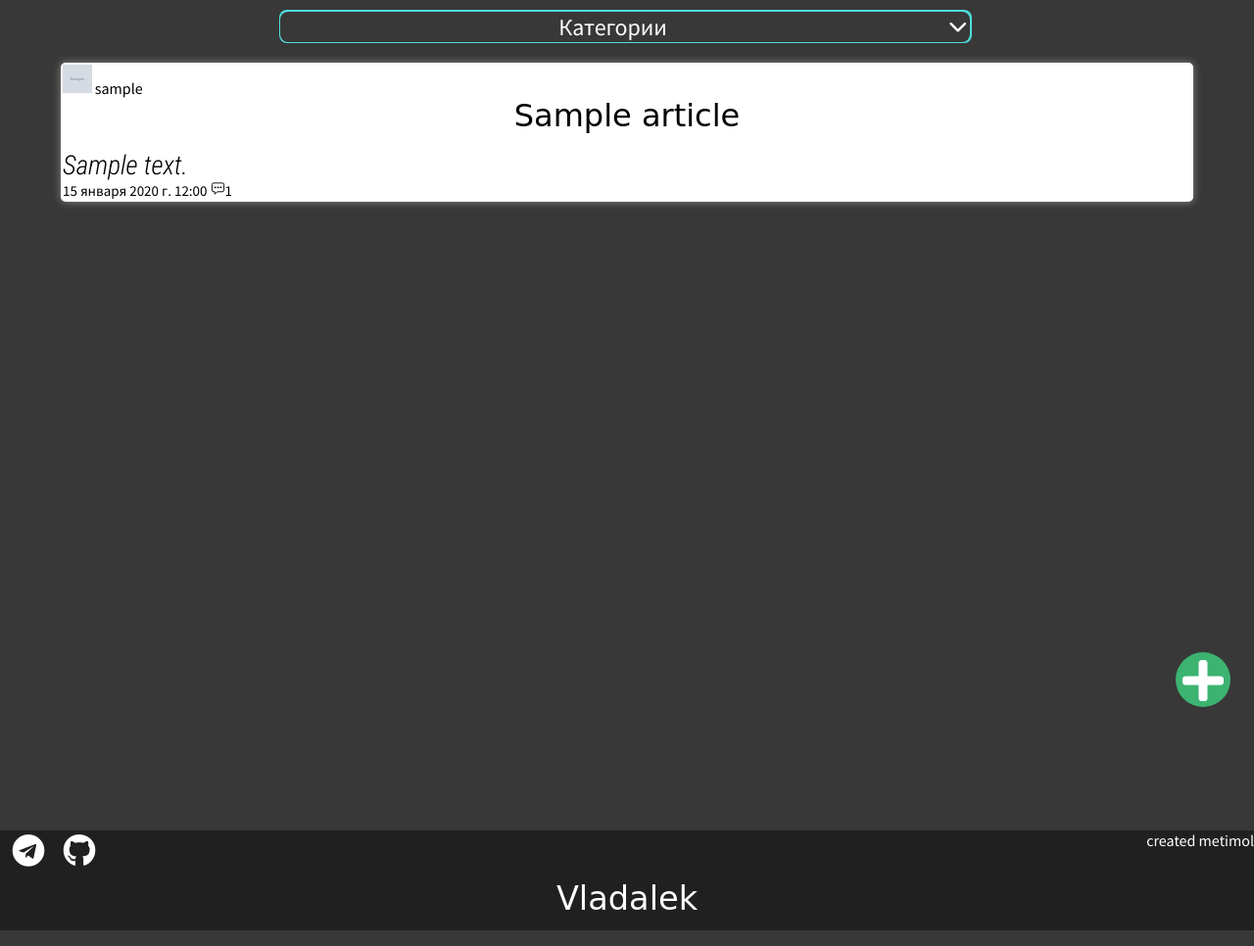
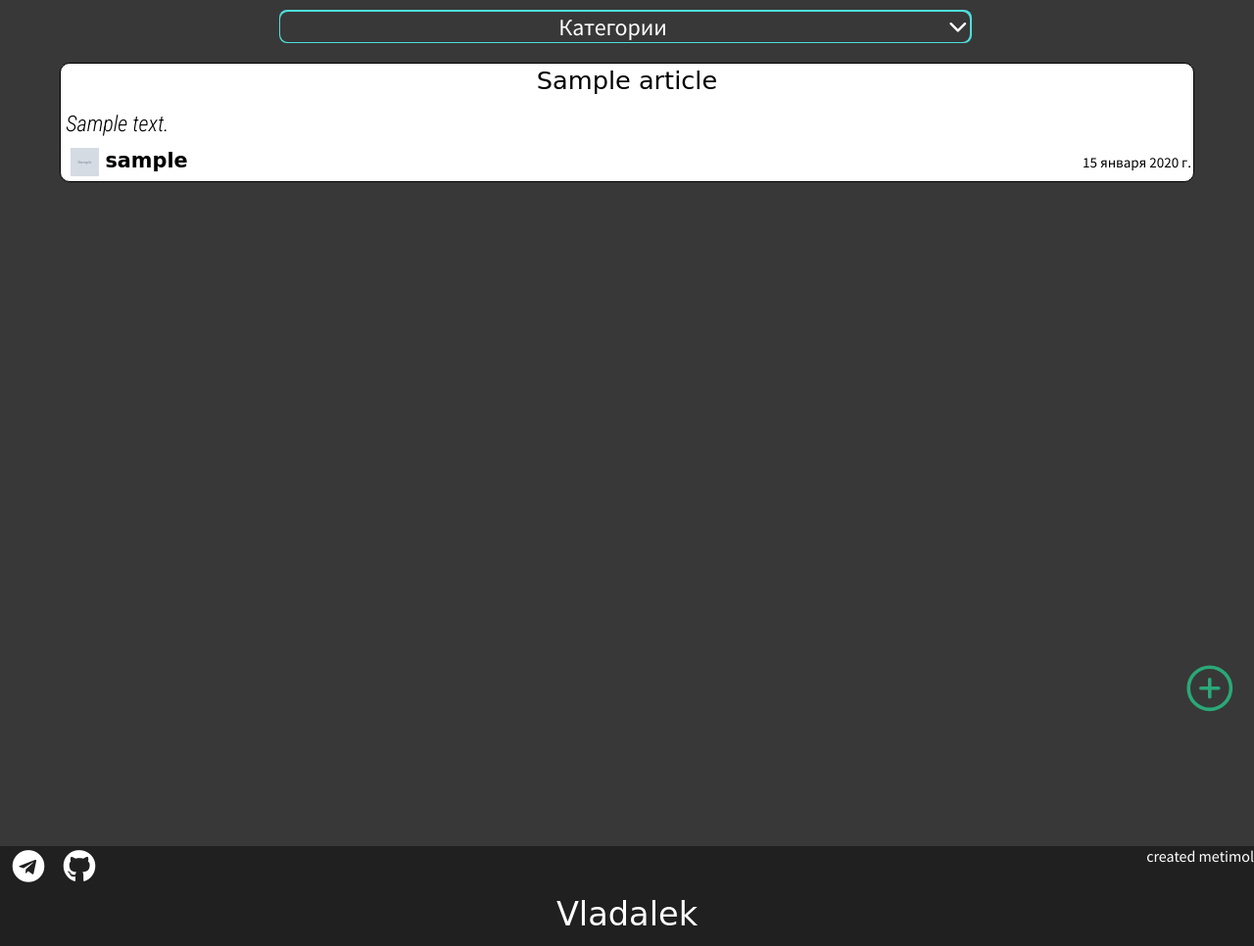
Before and after one commit to metimol/vladalek, a Django app: page /blog/ in a window 1280 px wide. Shown: the part 54-1020 px from the top of the page at 98% size. Run offline with Django 4.2, Linux system fonts and the light colour scheme; a user stored in the database is signed in; tables that the repository leaves empty hold one stand-in row (values such as "Sample post"); grey boxes marked "Sample" are stand-in pictures; some libraries are stand-ins or nearby versions; some web fonts are replaced.

Commit message:
улучшил блог

```diff
--- a/vladalek/apps/blog/models.py
+++ b/vladalek/apps/blog/models.py
@@ -16,7 +16,7 @@ class Articles(models.Model):
 	article_title = models.CharField(max_length=20, help_text='Введите название статьи', verbose_name='Название статьи')
 	article_text = HTMLField(help_text='Текст статьи', verbose_name='Текст статьи')
 	article_about = models.TextField(help_text='О чём статья', verbose_name='Описание статьи', null=True)
-	pub_date = models.DateTimeField(auto_now_add=True)
+	pub_date = models.DateField(auto_now_add=True)
 	fixed = models.BooleanField(default=False, verbose_name="Закрепить")
 	def __str__(self):
 		return self.article_title
--- a/vladalek/apps/blog/views.py
+++ b/vladalek/apps/blog/views.py
@@ -18,7 +18,7 @@ def index(request):
 	else:
 		articles_list = Articles.objects.order_by('-id')
 	if articles_list:
-		paginator = Paginator(articles_list, 1)
+		paginator = Paginator(articles_list, 2)
 		if not page_num:
 			page_num = 1
 		page = paginator.get_page(page_num)
--- a/vladalek/static/css/account/about.css
+++ b/vladalek/static/css/account/about.css
@@ -66,14 +66,14 @@
 	right: 0;
 }
 .title b#username {
-	font-family: 'Pacifico', cursive;
+	font-family: cursive;
 	font-size: 4rem;
 	margin-bottom: 30px;
 }
 .social_networks {
 	width: 70%;
 	height: 4rem;
-	font-family: 'Pacifico', cursive;
+	font-family: cursive;
 	font-size: 1.2rem;
 	margin-left: auto;
 	margin-right: auto;
--- a/vladalek/static/css/blog/index.css
+++ b/vladalek/static/css/blog/index.css
@@ -1,5 +1,5 @@
 .content {
-	padding-top: 2rem;
+	padding-top: 3rem;
 }
 .open_border {
 	height: auto;
@@ -55,29 +55,49 @@
 	width: 90%;
 	margin-left: auto;
 	margin-right: auto;
-	margin-top: 2rem;
+	margin-top: 1rem;
 	padding: 0.1rem;
 	background: white;
-	border-radius: 5px;
-	box-shadow: 0 0 0.5rem #888888;
-}
-.author img {
-	width: 1.85rem;
-	height: 1.85rem;
+	border: 1px solid black;
+	border-radius: 10px;
 }
 .title {
 	font-family: 'Londrina Solid', cursive;
-    font-size: 2rem;
+    font-size: 1.6rem;
     width: 100%;
     text-align: center;
 }
 .about{
 	font-family: 'Roboto Condensed', sans-serif;
-	font-size: 1.7rem;
+	font-size: 1.4rem;
 	margin-top: 1rem;
+	margin-left: 0.2rem;
 }
 .information {
+	width: 100%;
+	min-height: 2rem;
+	position: relative;
+	margin-top: 0.8rem;
+	text-align: right;
 	font-size: 15px;
+}
+.author {
+	position: absolute;
+	left: 0.5rem;
+	font-family: cursive;
+	font-size: 1.3rem;
+}
+.author b {
+	position: relative;
+	bottom: 0.6rem;
+}
+.author img {
+	width: 1.8rem;
+	height: 1.8rem;
+}
+.information span {
+	position: relative;
+	top: 0.3rem;
 }
 .pages {
 	max-width: 95%;
@@ -101,15 +121,12 @@
 }
 .add {
 	position: fixed;
-	bottom: 1.5rem;
-	right: 1.5rem;
+	height: 3.5rem;;
+	bottom: 1rem;
+	right: 1rem;
 	z-index: 10;
-	background: #3CB371;
-	color: white;
-	border-radius: 50%;
-	height: 3.5rem;
-	width: 3.5rem;
-	font-size: 3rem;
+	color: #2aa878;
+	font-size: 3.6rem;
 	text-align: center;
 	cursor: pointer;
 }
--- a/vladalek/templates/blog/create_article.html
+++ b/vladalek/templates/blog/create_article.html
@@ -28,6 +28,7 @@
 				<i class="fas fa-caret-right"></i>
 			</div>
 			<div class="categories">
+				<b>Выберите категорию</b>:
 				{% for i in categories_list %}
 				<input name="categories" type="radio" id={{i.category}} value={{i.category}}><label for={{i.category}} class="category_radio">{{i.category}}</label>
 				{% endfor %}
--- a/vladalek/templates/blog/index.html
+++ b/vladalek/templates/blog/index.html
@@ -34,10 +34,6 @@
 
 {% for a in articles_list %}
 <div class="card" onclick="window.location='{% url "blog:detail" a.id %}';">
-	<div class="author">
-		<img src={{a.article_author.avatar}} alt={{a.article_author.username}}>
-		{{ a.article_author.username }}
-	</div>
 	<div class="title">
 		{{ a.article_title }}
 	</div>
@@ -45,8 +41,11 @@
 		{{ a.article_about }}
 	</div>
 	<div class="information">
-		<span id="pub_date">{{a.pub_date}}</span>
-		<ion-icon name="chatbox-ellipses-outline"></ion-icon><span id="coments">{{ a.coments.all|length }}</span>
+		<div class="author">
+			<img src={{a.article_author.avatar}} alt={{a.article_author.username}}>
+			<b>{{ a.article_author.username }}</b>
+		</div>
+		<span>{{a.pub_date}}</span>
 	</div>
 </div>
 {% endfor %}
@@ -73,7 +72,7 @@
 
 {% if user.is_authenticated %}
 <div class="add" onclick="window.location='{% url "blog:create_article" %}';">
-	<i class="fas fa-plus"></i>
+	<ion-icon name="add-circle-outline"></ion-icon>
 </div>
 {% endif %}
 
```
Also changed, not shown: vladalek/static/css/blog/create_article.css (+14 -9 lines), vladalek/apps/blog/migrations/0003_alter_articles_pub_date.py (added).
